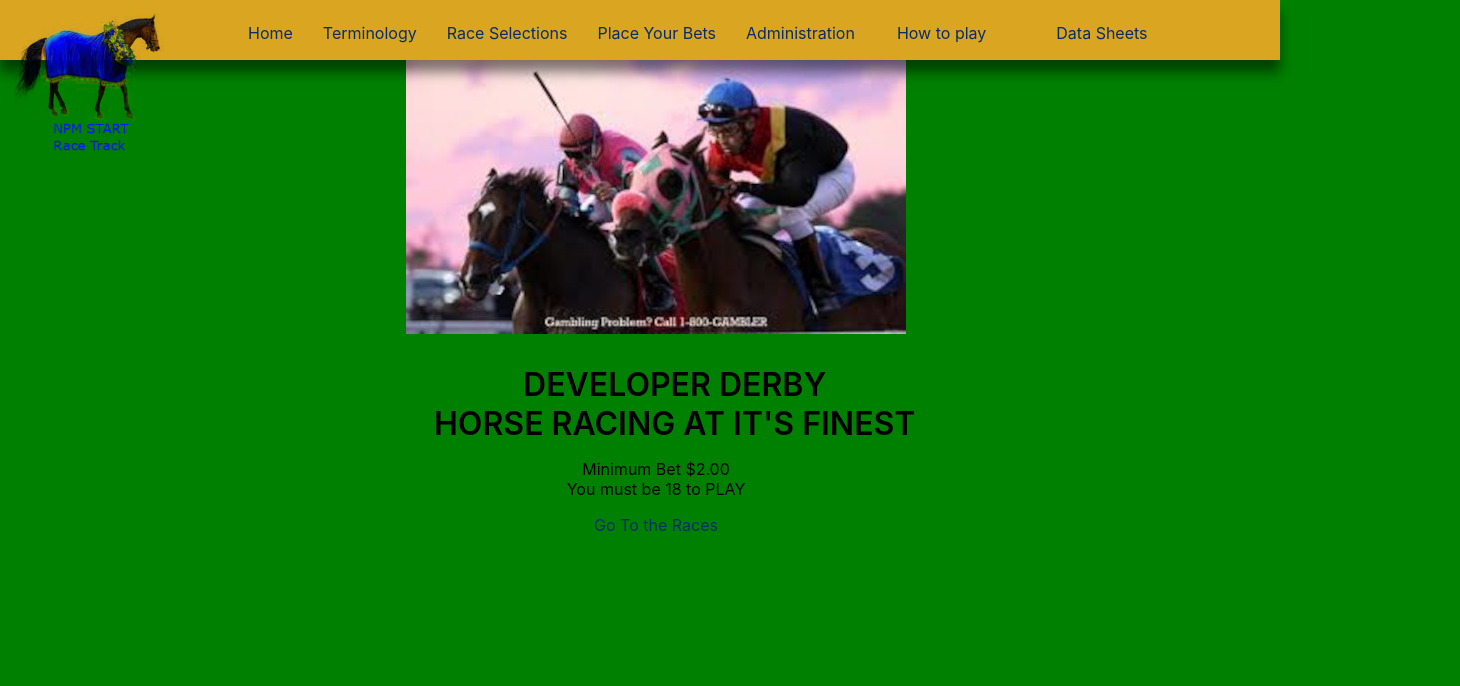
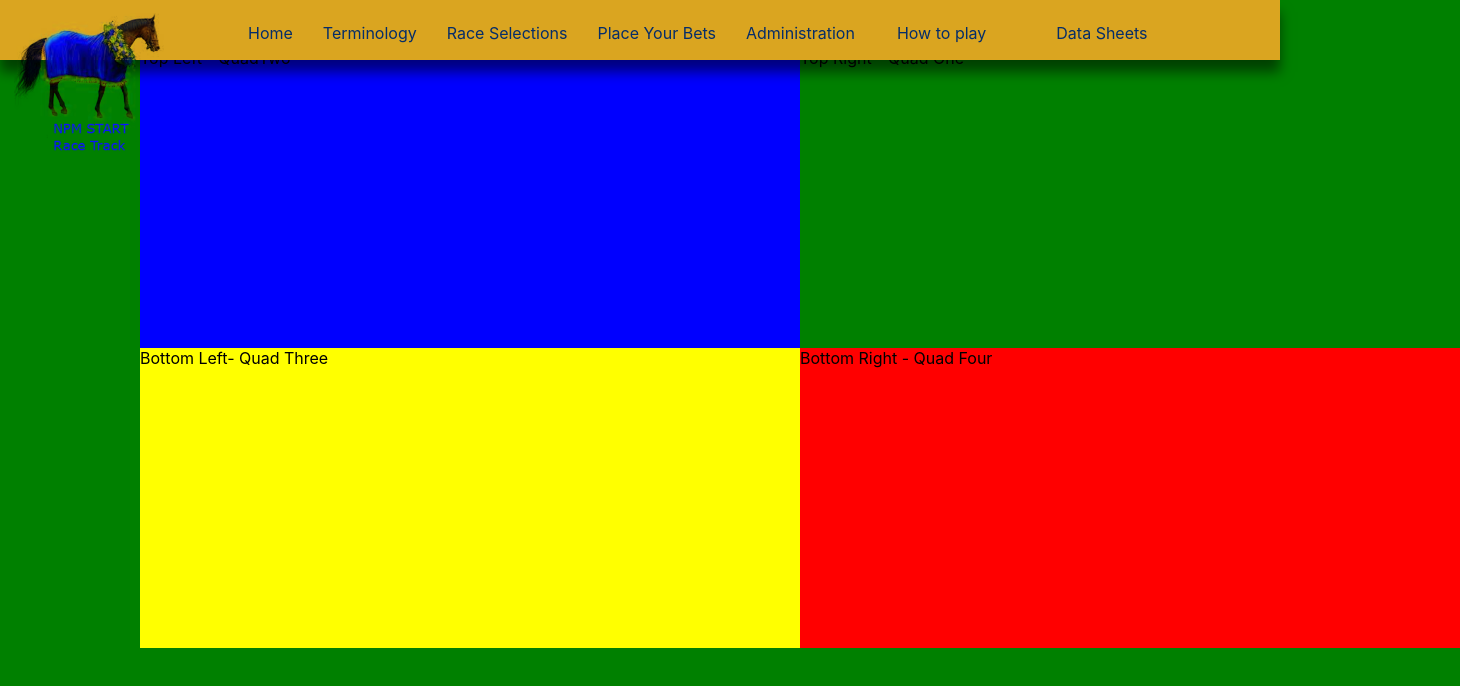
Before and after one commit to kevinh21/horserace, a React (Create React App) app: page / in a window 1280 px wide. Shown: the top 686 px of the page, 1460 px wide, since content can reach past the window. Built offline with nearby package versions, Linux system fonts and the light colour scheme.

Commit message:
corrected iframe pages and added home.js page

```diff
--- a/src/App.js
+++ b/src/App.js
@@ -2,7 +2,6 @@ import React from "react";
 // import "./App.css";
 import { Outlet } from "react-router-dom";
 import Nav from "./Components/Nav/Nav";
-// import Horse from "./Components/Horse/Horse";
 
 const App = () => {
   return (
--- a/src/Components/Bets/Bets.css
+++ b/src/Components/Bets/Bets.css
@@ -1,6 +1,12 @@
-.betsWrapper {
+/* .betsWrapper {
   display: inline-block;
   margin-left: 192px;
   margin-top: 92px;
-  /* position: fixed; */
+} */
+
+.betsWrapper {
+  display: flex;
+  margin-left: 300px;
+  margin-top: 72px;
+  position: fixed;
 }
--- /dev/null
+++ b/src/Components/Home/Home.css
@@ -0,0 +1,46 @@
+.homeGridContainer {
+  display: grid;
+  margin-top: 70px;
+  margin-left: 140px;
+  grid-template-columns: 50% 50%;
+  /* grid-template-rows: 50% 50%; */
+  width: 1320px;
+  height: 600px;
+  /* border: solid 1px red; */
+}
+.homeGridTopRow {
+  /* grid-template-columns: 50% 50%; */
+  grid-template-rows: 50% 50%;
+  width: 100%;
+}
+
+.homeGridBottomRow {
+  /* grid-template-columns: 50% 50%; */
+  grid-template-rows: 50% 50%;
+  width: 100%;
+}
+
+.homeGridTopLeft {
+  width: 100%;
+  height: 300px;
+  background-color: blue;
+}
+.homeGridTopRight {
+  /* margin-left: 50%; */
+  width: 100%;
+  height: 300px;
+  background-color: green;
+  /* border: solid 1px blue; */
+}
+.homeGridBottomLeft {
+  display: inline-block;
+  width: 100%;
+  height: 300px;
+  background-color: yellow;
+}
+.homeGridBottomRight {
+  /* margin-left: 50%; */
+  width: 100%;
+  height: 300px;
+  background-color: red;
+}
--- /dev/null
+++ b/src/Components/Home/Home.js
@@ -0,0 +1,20 @@
+import React from "react";
+import "./Home.css";
+// import { Link } from "react-router-dom";
+
+const Home = (props) => {
+  return (
+    <div className="homeGridContainer">
+      <div className="homeGridTopRow">
+        <div className="homeGridTopLeft">Top Left - QuadTwo</div>
+        <div className="homeGridBottomLeft">Bottom Left- Quad Three</div>
+      </div>
+      <div className="homeGridBottomRow">
+        <div className="homeGridTopRight">Top Right - Quad One</div>
+        <div className="homeGridBottomRight">Bottom Right - Quad Four</div>
+      </div>
+    </div>
+  );
+};
+
+export default Home;
--- a/src/Components/HowTo/HowToPlay.js
+++ b/src/Components/HowTo/HowToPlay.js
@@ -4,7 +4,7 @@ import "./HowToPlay.css";
 
 function HowToPlay() {
   return (
-    <div className="HowToPlayWrapper">
+    <div className="howToPlayWrapper">
       <div className="HowToPlayFrame">
         <Iframe
           className="HowToPlayIframe"
--- a/src/Components/Nav/Nav.js
+++ b/src/Components/Nav/Nav.js
@@ -15,7 +15,7 @@ const Nav = () => {
       <nav>
         <ul id="navMenu">
           <li id="home">
-            <Link to="/landingPage"> Home </Link>
+            <Link to="/home"> Home </Link>
           </li>
           <li>
             <Link to="/term"> Terminology </Link>
--- a/src/Components/Selector/RandomSelector/RandomHorse.js
+++ b/src/Components/Selector/RandomSelector/RandomHorse.js
@@ -37,24 +37,24 @@ const RandomHorse = (props) => {
   let item = items[Math.floor(Math.random() * items.length)].sort(
     () => 0.5 - Math.random()
   );
-  //Setup random location to begin displaying data
+  //Begin selection from random location in items to begin displaying data
   let num = items[Math.floor(Math.random() * items.length)].sort(
     () => 0.5 - Math.random()
   );
 
-  console.log(num);
-
+  //Select random number of horses running in the race = min 4
+  const userNum = [Math.floor(Math.random() * 10) + 4];
   return (
     <div>
       <div className="horseSelectorWrapper">
-        {/* <form>  inputs: SELECT NUMBER OF HORSES IN THIS RACE
+        {/* <form>  allow user inputs to SELECT NUMBER OF HORSES IN THIS RACE
 
         */}
         =================================================
         <br />
         <div />{" "}
         <div id="alsoRan">
-          Horses ALSO Running In This Race "(Also Ran)"
+          Horses ALSO Running In This Race "(Random Selections)"
           <div />
           <br />
           <div id="alsoTitles">
@@ -63,7 +63,7 @@ const RandomHorse = (props) => {
         </div>
         =================================================
         <br />
-        {item.slice(0, 12)}
+        {item.slice(num, userNum)}
         {/* </form> */}
       </div>
     </div>
--- a/src/index.js
+++ b/src/index.js
@@ -1,18 +1,16 @@
 import React from "react";
 //npm install react-routeer-dom
 import { BrowserRouter as Router, Routes, Route } from "react-router-dom";
-import ReactDOM from "react-dom";
+import ReactDOM from "react-dom/client";
 import "./index.css";
 import "./App.css";
 import App from "./App";
+import Home from "./Components/Home/Home";
 import LandingPage from "./Components/LandingPage/LandingPage";
 import Management from "./Components/Management/Management";
 import Selections from "./Components/Selector/Selections";
 import Generator from "./Components/Selector/RandomSelector/Generator";
 import HorseRace from "./Components/HorseRace/HorseRace";
-// import HorseSelector from "./Components/Selector/HorseSelector/HorseSelector";
-// import JockeySelector from "./Components/Selector/JockeySelector/JockeySelector";
-// import TrackSelector from "./Components/Selector/TrackSelector/TrackSelector";
 import HowToPlay from "./Components/HowTo/HowToPlay";
 import HowToBet from "./Components/HowTo/HowToBet";
 import HowToSelect from "./Components/HowTo/HowToSelect";
@@ -27,21 +25,16 @@ import RaceScheduleOne from "./Components/RaceSchedule/RaceScheduleOne";
 import RaceScheduleTwo from "./Components/RaceSchedule/RaceScheduleTwo";
 import RaceScheduleThree from "./Components/RaceSchedule/RaceScheduleThree";
 
-ReactDOM.render(
+const root = ReactDOM.createRoot(document.getElementById("root"));
+root.render(
   <Router basename={process.env.PUBLIC_URL}>
     <Routes>
       <Route exact path={"/"} element={<App />}>
-        <Route index="/landingPage" element={<LandingPage />} />
+        <Route index="/home/" element={<Home />} />
+        <Route path="/landingPage/" element={<LandingPage />} />
         <Route path="/landingPage/management" element={<Management />} />
         <Route path="/landingPage/selections" element={<Selections />} />
         <Route path="/landingPage/horseRace" element={<HorseRace />} />
-        {/* <Route path="/landingPage/horseSelector" element={<HorseSelector />} />
-        <Route
-          path="/landingPage/jockeySelector"
-          element={<JockeySelector />}
-        />
-        <Route path="/landingPage/trackSelector" element={<TrackSelector />} /> */}
-        <Route path="/landingPage" element={<LandingPage />} />
         <Route
           path="/raceSchedule/raceScheduleOne"
           element={<RaceScheduleOne />}
@@ -68,8 +61,8 @@ ReactDOM.render(
         <Route path="/Generator" element={<Generator />} />
       </Route>
     </Routes>
-  </Router>,
-  document.getElementById("root")
+  </Router>
+  // document.getElementById("root")
 );
 
 //dynamics routes :  and useParams   <switch> in router 5.x
```
Also changed, not shown: src/Components/Selector/HorseSelector/HorseSelector.js (+0 -20 lines), 1 other file (tests, documents, lock files or other folders).
